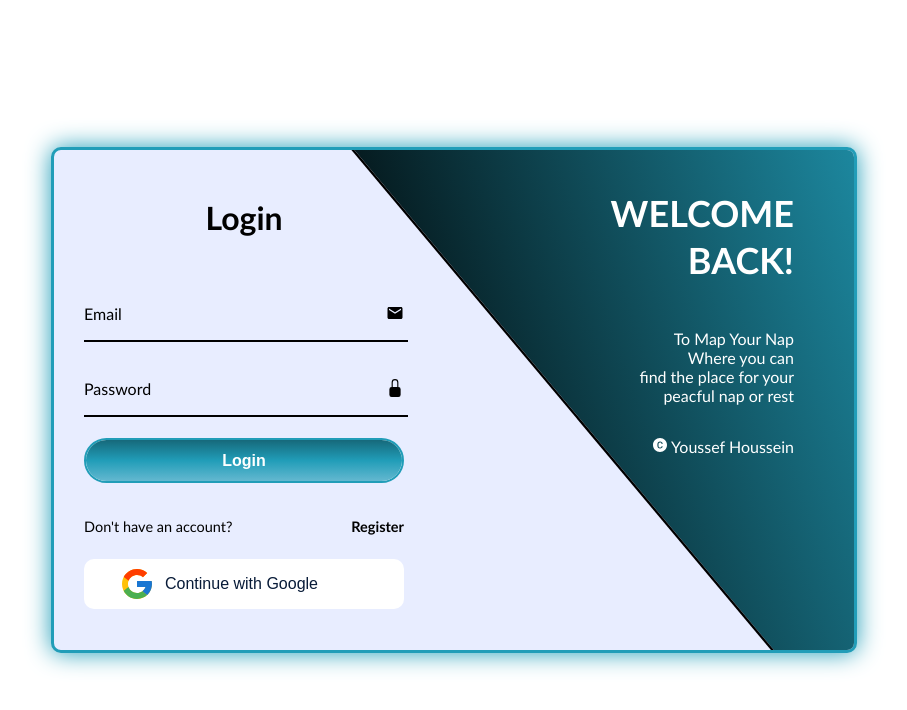
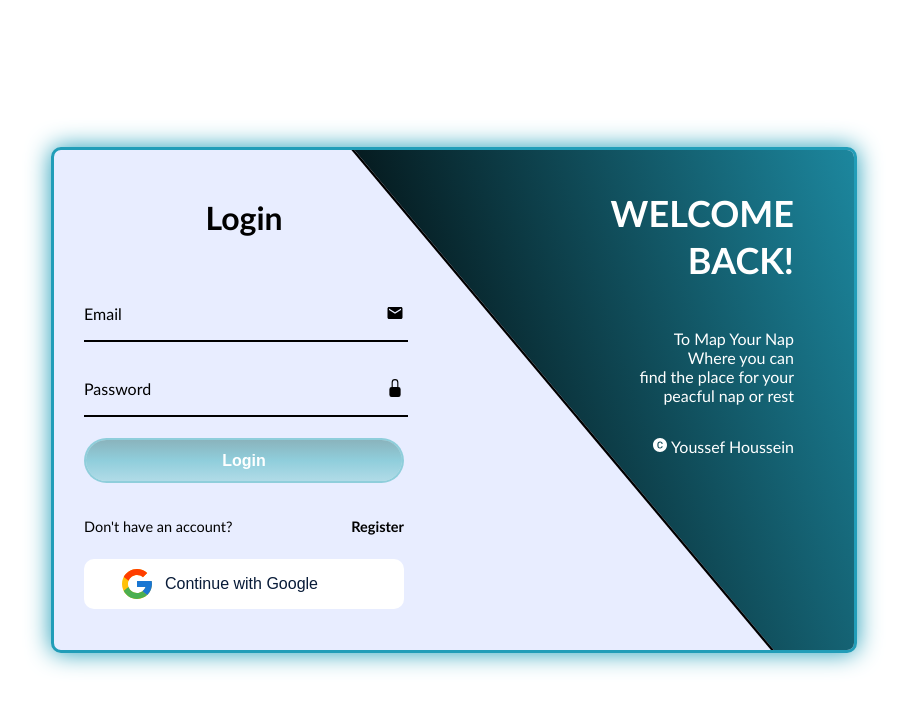
Before and after one commit to YoussefHoussein/Senior-Project, a React (Create React App) app in the folder frontend/: page / in a window 1280 px wide. Shown: the top 710 px of the page, without its empty margins (186-1093 px from the left). Built offline with nearby package versions, Linux system fonts and the light colour scheme; the HTML template or start-up script is replaced by a standard one; a web font is replaced by a local one.

Commit message:
frontend <> fix the invalid input cursor for login and register

```diff
--- a/frontend/src/Auth/login/index.jsx
+++ b/frontend/src/Auth/login/index.jsx
@@ -1,4 +1,4 @@
-import React, { useRef, useState } from 'react'
+import React, { useEffect, useRef, useState } from 'react'
 import './style.css'
 import {AiFillCopyrightCircle } from "react-icons/ai";
 import { BsFillPersonFill ,BsFillLockFill , BsFillUnlockFill } from "react-icons/bs";
@@ -8,6 +8,8 @@ import {MdEmail} from 'react-icons/md'
 const Login = () => {
     const wrapper = useRef()
     const [pass, setPass] = useState("password")
+    const [validLogin ,setValidLogin] = useState(1)
+    const [validRegister, setValidRegister] = useState(1)
     const unlock = () => {
         setPass("text")
     }
@@ -26,6 +28,21 @@ const Login = () => {
     const handleChange = (e) => {
         setData({ ...data, [e.target.name]: e.target.value });
     }
+    useEffect( () => {
+        if(!data.email || !data.password) {
+            setValidLogin(0)
+        }
+        else{
+            setValidLogin(1)
+        }
+        if(!reg_data.name || !reg_data.email || !reg_data.password) {
+            setValidRegister(0)
+        }
+        else{
+            setValidRegister(1)
+        }
+    }, [data.email, data.password, reg_data.email, reg_data.password, reg_data.name])
+
     const handleRegisterData = (e) => {
         setRegData({ ...reg_data, [e.target.name]: e.target.value })
     }
@@ -53,16 +70,16 @@ const Login = () => {
             <h2 className='login-title animation'>Login</h2>
             <form>
                 <div className="input-box animation">
-                    <input type="email" required name='email' onChange={handleChange} value={data.email}/>
+                    <input type="email" required name='email' onChange={handleChange} value={data.email} autoComplete='off'/>
                     <label>Email</label>
                     <MdEmail className='input-icon'/>
                 </div>
                 <div className="input-box animation">
-                    <input type={pass} required name='password' onChange={handleChange} value={data.password}/>
+                    <input type={pass} required name='password' onChange={handleChange} value={data.password} autoComplete='off'/>
                     <label>Password</label>
                     {pass == "password" ? <BsFillLockFill className='input-icon locker' onClick={unlock}/> : <BsFillUnlockFill className='input-icon locker' onClick={lock}/>}
                 </div>
-                <button type='submit' className="login-btn animation">Login</button>
+                <button type='submit' disabled={!validLogin} className={validLogin ? "login-btn animation" : "invalid-login animation" }>Login</button>
                 <div className="logreg-link animation flex spaceBetween">
                     <p>Don't have an account?</p>
                     <a className="register-link" onClick={openRegister} href='#'>Register</a>
@@ -85,21 +102,21 @@ const Login = () => {
             <h2 className='login-title animation' >Register</h2>
             <form>
                 <div className="input-box animation">
-                    <input type="text" required name='name' onChange={handleRegisterData} value={reg_data.name}/>
+                    <input type="text" required name='name' onChange={handleRegisterData} value={reg_data.name} autoComplete='off'/>
                     <label>Name</label>
                     <BsFillPersonFill className='input-icon'/>
                 </div>
                 <div className="input-box animation">
-                    <input type="email" required name='email' onChange={handleRegisterData} value={reg_data.email}/>
+                    <input type="email" required name='email' onChange={handleRegisterData} value={reg_data.email} autoComplete='off'/>
                     <label>Email</label>
                     <MdEmail className='input-icon'/>
                 </div>
                 <div className="input-box animation">
-                    <input type={pass} required name='password' onChange={handleRegisterData} value={reg_data.password}/>
+                    <input type={pass} required name='password' onChange={handleRegisterData} value={reg_data.password} autoComplete='off'/>
                     <label>Password</label>
                     {pass == "password" ? <BsFillLockFill className='input-icon locker' onClick={unlock}/> : <BsFillUnlockFill className='input-icon locker' onClick={lock}/>}
                 </div>
-                <button type='submit' className="login-btn animation">Register</button>
+                <button type='submit' disabled={!validRegister} className={validRegister ? "login-btn animation" : "invalid-login animation"}>Register</button>
                 <div className="logreg-link flex spaceBetween animation">
                     <p>Already have an account?</p>
                     <a className="register-link" onClick={openLogin} href='#'>Login</a>
--- a/frontend/src/Auth/login/style.css
+++ b/frontend/src/Auth/login/style.css
@@ -119,6 +119,32 @@
     color: white;
     z-index: 1;
     overflow: hidden;
+}
+.invalid-login{
+    position: relative;
+    width: 100%;
+    height: 45px;
+    background: #fff;
+    border: 2px solid rgba(33, 157, 184, 0.5);
+    outline: none;
+    border-radius: 45px;
+    font-size: 16px;
+    font-weight: 600;
+    color: white;
+    z-index: 1;
+    overflow: hidden;
+    cursor: not-allowed;
+}
+.invalid-login::before{
+    content: '';
+    position: absolute;
+    top: -100%;
+    left: 0;
+    width: 100%;
+    height: 300%;
+    background: linear-gradient(rgba(0, 0, 0, 0.5), rgba(33, 157, 184, 0.5),rgba(232, 237, 255, 0.5));
+    z-index: -1;
+    transition: .5s;
 }
 .login-btn::before{
     content: '';
--- a/frontend/src/Client/home/index.jsx
+++ b/frontend/src/Client/home/index.jsx
@@ -11,7 +11,7 @@ const ClientHome= () => {
       <Navbar username={"Youssef"} email={"test@gmail.com"} notifications={["test","test1","test2"]}/>
       <Sidebar items={["Home","Suggestions","Slots","Statistics","Support"]}/>
       <div className="client-home-container absolute body">
-        <Map longitude={longitude} latitude={latitude}/>
+        {/* <Map longitude={longitude} latitude={latitude}/> */}
       </div>
     </div>
   )
```
